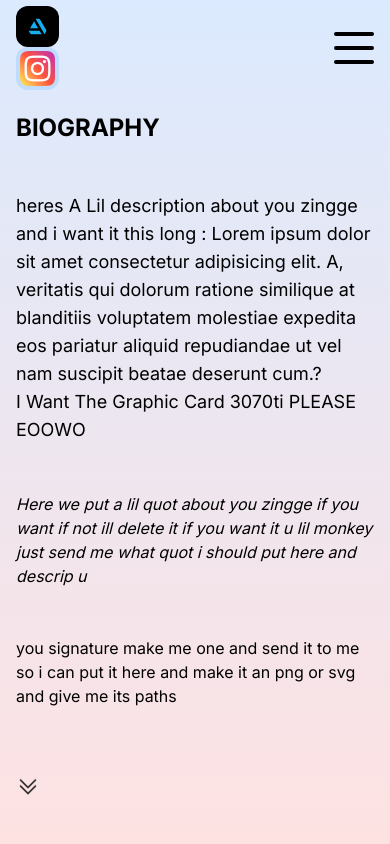
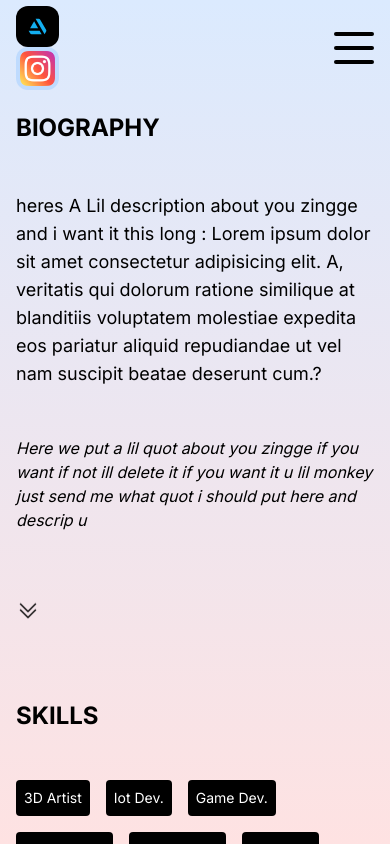
Before and after one commit to AhmedThaer1/portfolio_for_a_friend, a Next.js app: page /about in a window 390 px wide. Built offline with nearby package versions, Linux system fonts and the light colour scheme.

Commit message:
updating info

```diff
--- a/app/about/page.tsx
+++ b/app/about/page.tsx
@@ -30,18 +30,13 @@ export default function AboutPage() {
               Lorem ipsum dolor sit amet consectetur adipisicing elit. A,
               veritatis qui dolorum ratione similique at blanditiis voluptatem
               molestiae expedita eos pariatur aliquid repudiandae ut vel nam
-              suscipit beatae deserunt cum.? <br /> I Want The Graphic Card
-              3070ti PLEASE EOOWO
+              suscipit beatae deserunt cum.?
             </p>
             <span className="italic">
               Here we put a lil quot about you zingge if you want if not ill
               delete it if you want it u lil monkey just send me what quot i
               should put here and descrip u
             </span>
-            <div className="self-end">
-              you signature make me one and send it to me so i can put it here
-              and make it an png or svg and give me its paths
-            </div>
             <motion.div
               initial={{ opacity: 0.2, y: 0 }}
               animate={{ opacity: 1, y: "20px" }}
@@ -80,44 +75,34 @@ export default function AboutPage() {
               animate={isSkillVisible ? { x: 0 } : {}}
             >
               <div className="rounded p-2 text-sm cursor-pointer bg-black text-white hover:bg-white hover:text-black">
-                skills
+                3D Artist
               </div>
               <div className="rounded p-2 text-sm cursor-pointer bg-black text-white hover:bg-white hover:text-black">
-                skills
+                Iot Dev.
               </div>
               <div className="rounded p-2 text-sm cursor-pointer bg-black text-white hover:bg-white hover:text-black">
-                skills
+                Game Dev.
               </div>
               <div className="rounded p-2 text-sm cursor-pointer bg-black text-white hover:bg-white hover:text-black">
-                skills
+                Photo Editor
               </div>
               <div className="rounded p-2 text-sm cursor-pointer bg-black text-white hover:bg-white hover:text-black">
-                skills
+                Video Editor
               </div>
               <div className="rounded p-2 text-sm cursor-pointer bg-black text-white hover:bg-white hover:text-black">
-                skills
+                Vfx Artist
               </div>
               <div className="rounded p-2 text-sm cursor-pointer bg-black text-white hover:bg-white hover:text-black">
-                skills
+                Game Designer
               </div>
               <div className="rounded p-2 text-sm cursor-pointer bg-black text-white hover:bg-white hover:text-black">
-                skills
+                Concepts Designer
               </div>
               <div className="rounded p-2 text-sm cursor-pointer bg-black text-white hover:bg-white hover:text-black">
-                skills
+                Desktop App Programmer
               </div>
               <div className="rounded p-2 text-sm cursor-pointer bg-black text-white hover:bg-white hover:text-black">
-                skills
-              </div>
-              <div className="rounded p-2 text-sm cursor-pointer bg-black text-white hover:bg-white hover:text-black">
-                skills
-              </div>
-              <div className="rounded p-2 text-sm cursor-pointer bg-black text-white hover:bg-white hover:text-black">
-                skills
-              </div>
-
-              <div className="rounded p-2 text-sm cursor-pointer bg-black text-white hover:bg-white hover:text-black">
-                skills i can add as much as you want
+                Highly Skilled Computer Troubleshooter
               </div>
             </motion.div>
             {/* skill scroll */}
@@ -148,7 +133,7 @@ export default function AboutPage() {
             ref={experienceRef}
           >
             <motion.h1
-              initial={{ x: "-300px" }}
+              initial={{ x: "-400px" }}
               animate={isExperienceVisible ? { x: 0 } : {}}
               transition={{ delay: 0.2 }}
               className="font-bold text-2xl"
@@ -166,11 +151,10 @@ export default function AboutPage() {
                 {/* left */}
                 <div className="w-1/3">
                   <div className="bg-white p-3 font-semibold rounded-b-lg rounded-s-lg">
-                    Senior JavaScript Enginner
+                    3D Motion Designer At HAZE
                   </div>
-                  <div className=" p-3 text-sm italic">description</div>
-                  <div className="p-3 text-red-400 text-sm font-semibold">
-                    Date
+                  <div className=" p-3 text-sm italic">
+                    The task was to make motion videos for the company products
                   </div>
                 </div>
                 {/* center */}
@@ -200,11 +184,10 @@ export default function AboutPage() {
                 {/* right */}
                 <div className="w-1/3">
                   <div className="bg-white p-3 font-semibold rounded-b-lg rounded-s-lg">
-                    Senior JavaScript Enginner
+                    Game Dev.
                   </div>
-                  <div className=" p-3 text-sm italic">description</div>
-                  <div className="p-3 text-red-400 text-sm font-semibold">
-                    Date
+                  <div className=" p-3 text-sm italic">
+                    Worked as freelancer for many small local studios
                   </div>
                 </div>
               </div>
@@ -214,11 +197,10 @@ export default function AboutPage() {
                 {/* left */}
                 <div className="w-1/3">
                   <div className="bg-white p-3 font-semibold rounded-b-lg rounded-s-lg">
-                    Senior JavaScript Enginner
+                    IoT Dev.
                   </div>
-                  <div className=" p-3 text-sm italic">description</div>
-                  <div className="p-3 text-red-400 text-sm font-semibold">
-                    Date
+                  <div className=" p-3 text-sm italic">
+                    developing highly innovative
                   </div>
                 </div>
                 {/* center */}
@@ -232,6 +214,29 @@ export default function AboutPage() {
                 {/* right */}
                 <div className="w-1/3"></div>
               </div>
+
+              {/* items */}
+              <div className="flex justify-between h-48">
+                {/* left */}
+                <div className="w-1/3"></div>
+                {/* center */}
+                <div className="w-1/6">
+                  {/* line */}
+                  <div className="w-1 h-full bg-gray-600 rounded relative">
+                    {/* circle */}
+                    <div className="absolute w-5 h-5 rounded-full ring-4 ring-red-400 bg-white -left-2"></div>
+                  </div>
+                </div>
+                {/* right */}
+                <div className="w-1/3">
+                  <div className="bg-white p-3 font-semibold rounded-b-lg rounded-s-lg">
+                    Color Corrector
+                  </div>
+                  <div className=" p-3 text-sm italic">
+                    Worked as freelancer as a video and images color corrector
+                  </div>
+                </div>
+              </div>
             </motion.div>
           </div>
         </div>
--- a/app/contact/page.tsx
+++ b/app/contact/page.tsx
@@ -68,6 +68,7 @@ const ContactPage = () => {
           ref={form}
           className="h-[80%] lg:h-full lg:w-1/2 bg-red-50 rounded-xl text-xl flex flex-col gap-8 justify-center p-24"
         >
+          <span className="text-red-50">GIVE ME THE GPU YOU LIL RAT</span>
           <span>Dear Mohammad,</span>
           <textarea
             rows={6}
--- a/app/page.tsx
+++ b/app/page.tsx
@@ -17,10 +17,8 @@ export default function Home() {
         </div>
         {/* text container */}
         <div className="h-1/2 lg:h-full lg:w-1/2 flex flex-col gap-8 items-center justify-center">
-          <h1 className="text-4xl font-bold md:text-6xl">Title</h1>
-          <p>
-            Description <br /> I Want The Graphic Card 3070ti PLEASE EOOWO
-          </p>
+          <h1 className="text-4xl font-bold md:text-6xl">Mohammad N. Jabbar</h1>
+          <p>3D artist, Iot dev. , game dev</p>
           <div className="w-full flex justify-center gap-4">
             <Link href={"/portfolio"}>
               <button className="p-4 rounded-lg ring-1 ring-black bg-black text-white">
```
